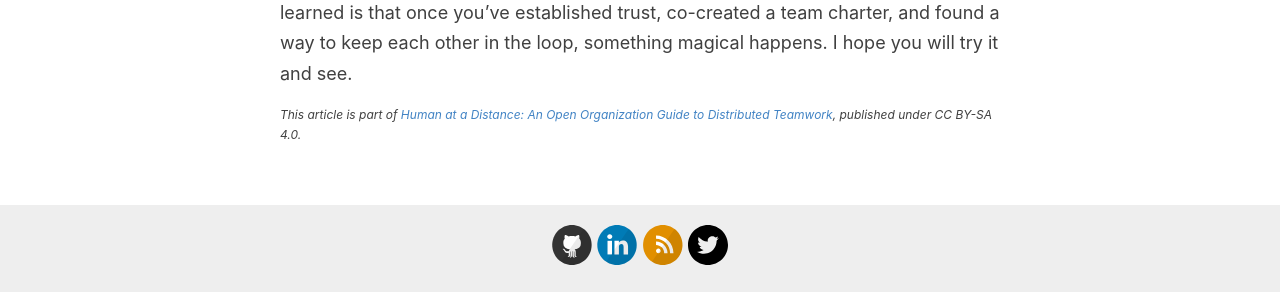
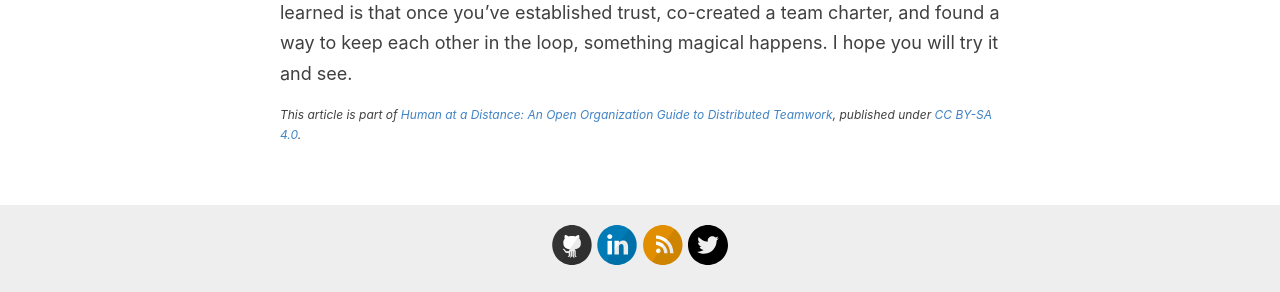
Before and after one commit to amatlack/amatlack.github.io, a Jekyll site: the page built from _posts/2020-12-17-building-teams-we-want-to-be-on.md, in a window 1280 px wide and 900 px high, scrolled down 8232 px. Shown: the part 605-897 px from the top of the window. Built offline with Jekyll 4.4.1, drawn with Linux system fonts in a browser that asks for light colours; part of the change alters nothing that is shown.

Commit message:
adding CC link

```diff
--- a/_posts/2020-12-17-building-teams-we-want-to-be-on.md
+++ b/_posts/2020-12-17-building-teams-we-want-to-be-on.md
@@ -123,5 +123,5 @@ If you have too many direct reports to manage weekly or bi-weekly meetings with
 Just two years into my career managing a distributed team, I can already say that my favorite part of management is helping create a team I want to be on. What I've learned is that once you've established trust, co-created a team charter, and found a way to keep each other in the loop, something magical happens. I hope you will try it and see.
 
 <div class="license_footer">
-  <p>This article is part of <a href="https://github.com/open-organization/open-org-distributed-work-guide">Human at a Distance: An Open Organization Guide to Distributed Teamwork</a>, published under CC BY-SA 4.0.</p>
+  <p>This article is part of <a href="https://github.com/open-organization/open-org-distributed-work-guide">Human at a Distance: An Open Organization Guide to Distributed Teamwork</a>, published under <a href="https://creativecommons.org/licenses/by-sa/4.0/">CC BY-SA 4.0</a>.</p>
 </div>
```
